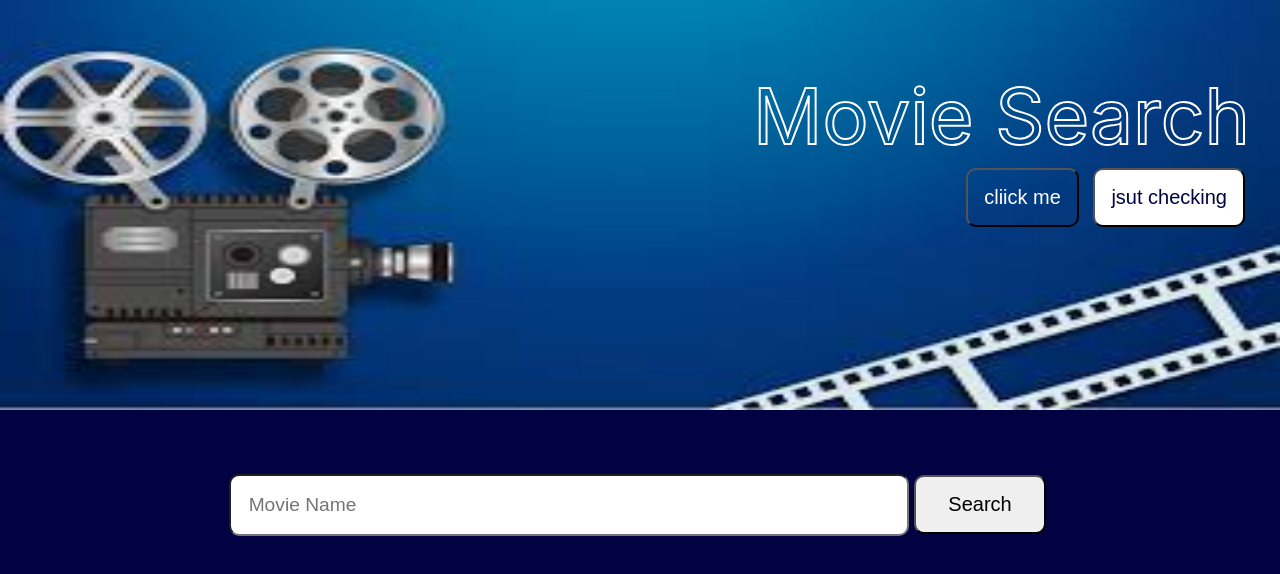
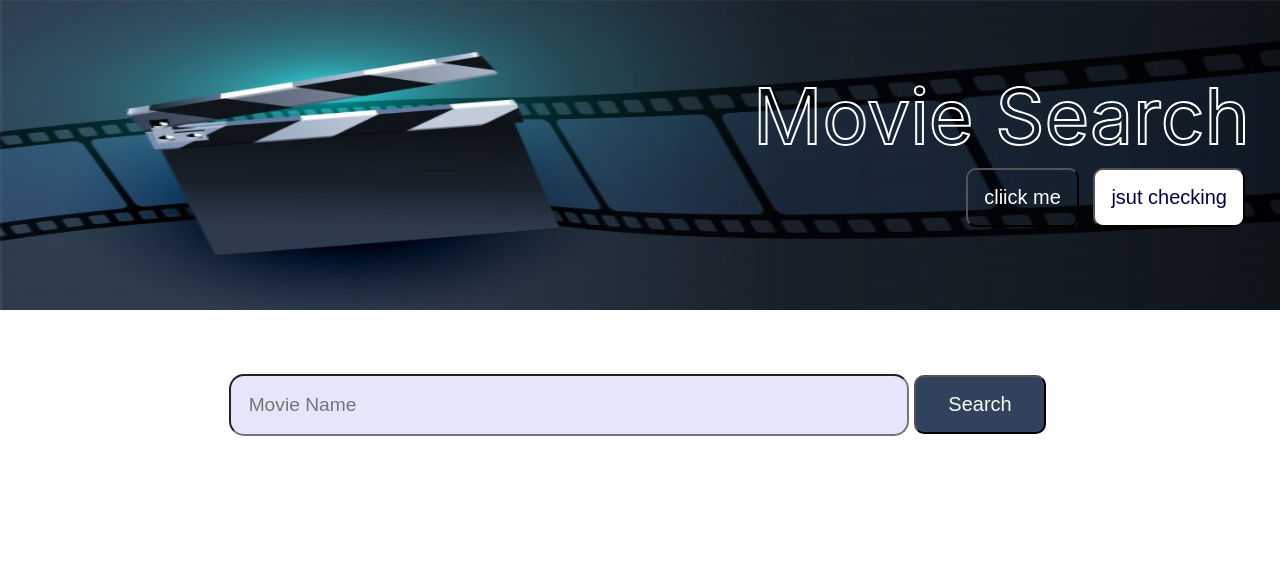
Before and after one commit to santushtisharma10/movieSearch, a React (Create React App) app in the folder movie/: page / in a window 1280 px wide. Shown: the top 574 px of the page. Built offline with nearby package versions, Linux system fonts and the light colour scheme.

Commit message:
movie cards added

```diff
--- a/movie/public/index.html
+++ b/movie/public/index.html
@@ -26,12 +26,10 @@
     -->
     <title>React App</title>
     <style>
-      body {
-        background-color: rgb(2, 2, 66);
-      }
+
       .anonymous {
 
-        height: 350px;
+        height: 250px;
         background-image: url('bg.jpg');
         background-repeat: no-repeat;
         background-size: 100% 100%;
--- a/movie/src/SearchMovie.css
+++ b/movie/src/SearchMovie.css
@@ -6,11 +6,34 @@ input {
 
     padding: 18px;
     font-size: 1.2em;
-    border-radius: 10px;
+    border-radius: 15px;
     width: 50%;
+    background-color: lavender;
+
 }
 button {
-
+    background-color: rgb(50, 66, 94);
+    color: honeydew;
     padding: 16px;
     border-radius: 10px;
 }
+.movie-list {
+
+    margin-top: 5rem;
+}
+.card {
+
+
+    border-radius: 10px;
+    box-shadow: 1px 1px 5px rgba(0, 0, 0, 0.25);
+    margin-bottom: 3rem;
+    margin-left: 4rem;
+    margin-right: 4rem;
+    background-color: rgba(255, 255, 255, 0.719);
+    background-color: lavender;
+}
+.card-content {
+
+   padding: 1rem 4rem;
+   margin: 4rem;
+}
--- a/movie/src/SearchMovie.js
+++ b/movie/src/SearchMovie.js
@@ -1,16 +1,54 @@
 import "./SearchMovie.css"
+import React, {useState} from "react"
 
 export default function SearchMovie() {
 
+    const [query, setQuery]  = useState('')
+    const [array, setArr] = useState([])
+
+    const findMovie = async(e) => {
+
+        e.preventDefault();
+
+        const url = `https://api.themoviedb.org/3/search/movie?api_key=c9ef9b62e247c18b62a6338c7d557b3a&language=en-US&query=${query}&page=1&include_adult=false`;
+
+        console.log(url);
+
+        const res = await fetch(url);
+        const data = await res.json();
+        //console.log(data.results)
+        setArr(data.results)
+
+        console.log(data);
+       console.log({array})
+    }
+
+
     return(
         <div>
-            <form>
+            <form className="form" onSubmit={findMovie}>
                 <br />
                 <br />
                 <br />
-                <input type="query" placeholder="Movie Name"></input>
-                <button type="submit">&nbsp;&nbsp; Search &nbsp;&nbsp;</button>
+                <input type="text" placeholder="Movie Name" name="moviename" value={query} onChange={(e)=> setQuery(e.target.value)} required></input>
+                <button type="submit" className="button">&nbsp;&nbsp; Search &nbsp;&nbsp;</button>
             </form>
+            <div className="movie-list">
+                {array.filter(element => element.poster_path).map(element => (
+
+                    <div className="card" key={element.id}>
+
+                        <img className="card-image" src={`https://image.tmdb.org/t/p/w185_and_h278_bestv2/${element.poster_path}`} />
+                        <div className="card-content">
+                            <h1>{element.title}</h1>
+                            <p>Ratings : {element.vote_average}</p>
+                            <p>Release Date : {element.release_date}</p>
+                            <h5>{element.overview}</h5>
+                        </div>
+
+                    </div>
+                ))}
+            </div>
         </div>
 
     )
```
Also changed, not shown: movie/public/bg.jpg, 1 other file (tests, documents, lock files or other folders).
